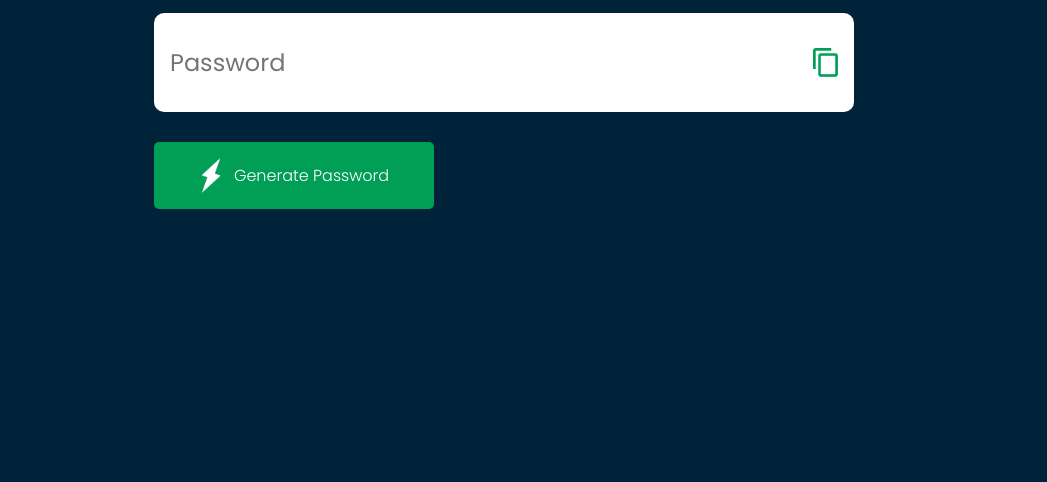
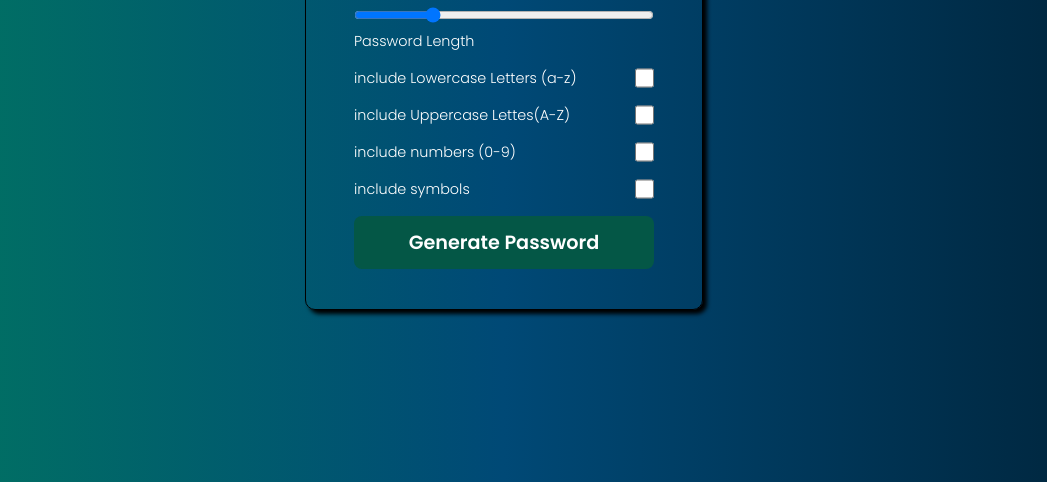
Before and after one commit to vivek4nag/Password-Generator, a plain HTML site: page index.html in a window 1280 px wide. Shown: the part 318-800 px from the top of the page, without its empty margins (136-1183 px from the left). Drawn offline with Linux system fonts and the light colour scheme.

Commit message:
html css done & JS added

```diff
--- a/index.html
+++ b/index.html
@@ -10,14 +10,44 @@
 <body>
 
     <div class="container">
-        <h1>Generate a <br><span>Random Password</span></h1>
+        <h1>Password Generator</h1>
 
-        <div class="display">
-            <input type="text" id="password" placeholder="Password">
-            <img src="assets/copy.png" alt="copy kar" onclick="copypassword()">
+        <div class="inputBox">
+            <input type="text" class="passBox" id="passBox" placeholder="Password" disabled>
         </div>
 
-        <button onclick="createPassword ()"><img src="assets/generate.png" alt="">Generate Password</button>
+        <input type="range" min="6" max="14" value="8" id="inputSlider" title="Select password length">
+
+        <div class="row">
+            <p>Password Length</p>
+            <span id="sliderValue"></span>
+        </div>
+
+        <div class="row">
+            <label for="lowercase">include Lowercase Letters (a-z)</label>
+            <input type="checkbox" name="lowercase" id="lowercase">
+
+        </div>
+
+        <div class="row">
+            <label for="uppercase">include Uppercase Lettes(A-Z)</label>
+            <input type="checkbox" name="uppercase" id="uppercase">
+
+        </div>
+
+        <div class="row">
+            <label for="numbers">include numbers (0-9)</label>
+            <input type="checkbox" name="numbers" id="numbers">
+
+        </div>
+
+        <div class="row">
+            <label for="symbols">include symbols</label>
+            <input type="checkbox" name="symbols" id="symbols">
+
+        </div>
+
+        <button type="button" class="genBtn" id="genBtn">Generate Password</button>
     </div>
 
 
--- a/script.js
+++ b/script.js
@@ -1,27 +1,3 @@
-const passwordBox = document.getElementById("password")
-const length = 14;
-
-const upperCase = "ABCDEFGHIJKLMNOPQRSTUVWXYZ";
-const lowerCase = "abcdefghijklmnopqrstuvwxyz";
-const number = "0123456789";
-const symbol = "!@#$%^&*()<>?/{}[]~+-=|";
-
-const allChars = upperCase + lowerCase + number + symbol
-
-function createPassword () {
-    let password = "";
-    //below 4 line just to make sure ki saare character 1-1 krke aajaye
-    password += upperCase[Math.floor(Math.random() * upperCase.length)];
-    password += lowerCase[Math.floor(Math.random() * lowerCase.length)];
-    password += number[Math.floor(Math.random() * number.length)];
-    password += symbol[Math.floor(Math.random() * symbol.length)];
-
-    while (length > password.length){
-        password += allChars[Math.floor(Math.random() * allChars.length)];
-    }
-
-    passwordBox.value = password;
-}
 
 function copypassword(){
     passwordBox.select(); // highlights (selects) the entire content (the generated password) inside the passwordBox input field.
--- a/styles.css
+++ b/styles.css
@@ -8,80 +8,76 @@
 }
 
 body{
-    background-color: #002339;
+    width: 100vw;
+    height: 100vh;
+    /* background-color: #002339; */
+    background: linear-gradient(to left, #002339, #004976, #017760);
     color: white;
+    display: flex;
+    justify-content: center;
+    align-items: center;
+
 }
 
 .container{
-    margin: 12% auto;
-    width: 90%;
-    max-width: 700px;
     display: flex;
     flex-direction: column;
-
+    justify-content: center;
+    /* align-items: center; */
+    border: 0.5px solid #000000;
+    border-radius: 10px;
+    padding: 2rem 3rem;
+    box-shadow: 4px 4px 4px black;
 
     h1{
-        font-weight: 500;
-        font-size: 2.5rem;
-
-        span{
-            font-size: 2.8rem;
-            color: #019f55;
-            border-bottom: 4px solid #019f55;
-            /* padding-bottom: 7px; */
-        }
+        text-align: center;
+        font-size: 1.4rem;
+        margin-block: 6px;
+        user-select: none;
     }
 }
 
-.display{
-    width: 100%;
-    margin-top: 50px;
-    margin-bottom: 30px;
-    background: #fff;
-    color: #333;
+.passBox{
+    background-color: #fff;
+    border: none;
+    outline: none;
+    padding: 0.8rem;
+    border-radius: 10px;
+    width: 300px;
+    font-size: 1.2rem;
+    margin-block: 10px;
+}
+
+.row{
     display: flex;
-    align-items: center;
-    justify-content: space-between;
-    padding: 2rem 1rem;
-    border-radius: 10px;
+    margin-block: 8px;
 
-    img{
-        width: 25px;
-        cursor: pointer;
-    }
-
-    input{
-        border: 0;
-        outline: 0;
-        font-size: 1.5rem;
-        width: 100%;
+    p, label{
+       flex-basis: 100%;
+       font-size: 0.9rem;
+       font-weight: 300;
     }
 }
 
-.container button img{
-    width: 25px;
-    margin-right: 10px;
+.row input[type ="checkbox"]{
+    width: 20px;
+    height: 20px;
 }
 
-.container button{
-    border: 0;
-    outline: 0;
-    background: #019f55 ;
+.genBtn{
+    border: none;
+    outline: none;
+    background: #045746;
     color: #fff;
-    font-size: 1rem;
-    font-weight: 300;
-    display: flex;
-    align-items: center;
-    justify-content: center;
-    padding: 16px 26px;
-    border-radius: 5px;
+    padding: 12px 24px;
+    font-size: 1.2rem;
+    font-weight: 600;
+    margin-block: 8px;
     cursor: pointer;
-    width: 40%;
+    border-radius: 8px;
+    transition: 0.3s;
 }
 
-@media screen and (max-width: 370px) {
-    .display{
-        display: flex;
-        flex-direction: column;
-    }
+.genBtn:hover{
+    background-color: #177461;
 }
```
Also changed, not shown: 1 other file.
